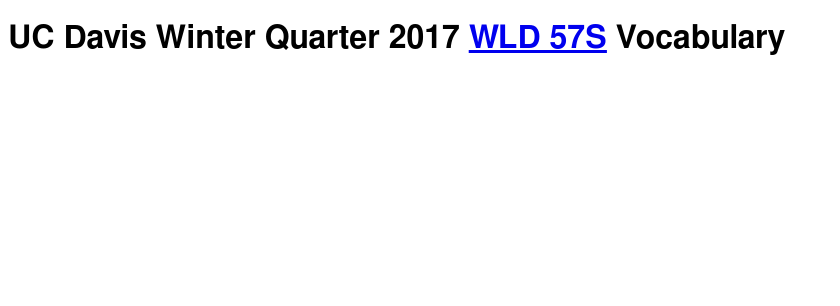
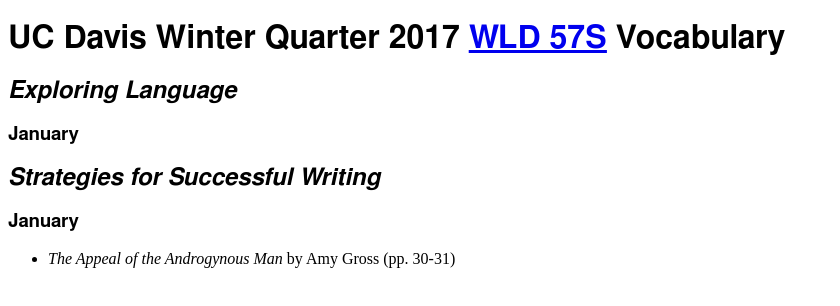
Before and after one commit to ytx21cn/WLD-57S-vocabulary, a plain HTML site: page index.html in a window 1280 px wide. Shown: the whole page, without its empty margins (0-840 px from the left). Drawn offline with Linux system fonts and the light colour scheme.

Commit message:
Update index.html
add first entry

```diff
--- a/index.html
+++ b/index.html
@@ -5,5 +5,12 @@
   </head>
 <body>
 <h1>UC Davis Winter Quarter 2017 <a href="http://elw.ucdavis.edu/elw-info">WLD 57S</a> Vocabulary</h1>
+  <h2><em>Exploring Language</em></h2>
+    <h3>January</h3>
+  <h2><em>Strategies for Successful Writing</em></h2>
+    <h3>January</h3>
+      <ul>
+        <li><em>The Appeal of the Androgynous Man</em> by Amy Gross (pp. 30-31)</li>
+      </ul>
 </body>
 </html>
```
